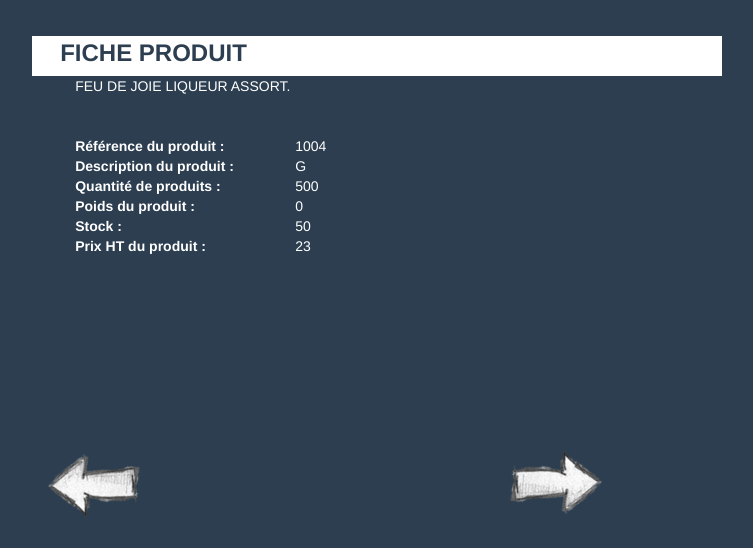
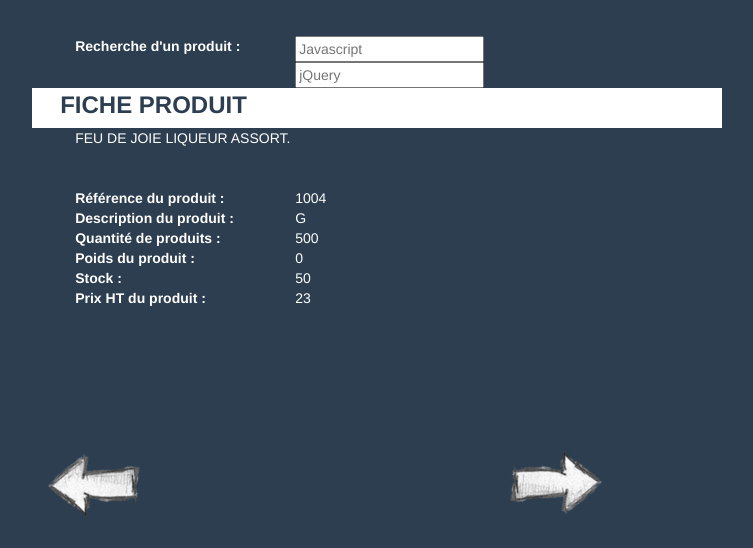
Before and after one commit to mdagniau/projetSucrerie, a PHP site: page / in a window 1280 px wide. Shown: the top 548 px of the page, without its empty margins (263-1016 px from the left). Run offline with PHP 8.4, Linux system fonts and the light colour scheme; data comes from the database, SQL or seed files in the repository; some libraries are stand-ins or nearby versions.

Commit message:
Add autocomplete
Add autocomplete js/jquery

```diff
--- a/index.php
+++ b/index.php
@@ -33,15 +33,28 @@ require_once('router.php');
 
         <title>JS/PHP Project</title>
         <script src="include/libs/jquery-3.1.1.js" type="text/javascript"></script>
+        <script src="include/libs/jquery-ui.js" type="text/javascript"></script>
         <script src="include/libs/bootstrap.js" type="text/javascript"></script>
         <script src="controleur/common.js" type="text/javascript"></script>
         <link href="include/css/bootstrap.min.css" rel="stylesheet" type="text/css"/>
         <link href="include/css/styles.css" rel="stylesheet" type="text/css"/>
         <link href="include/css/demo.css" rel="stylesheet" type="text/css"/>
+        <link href="include/css/jquery-ui.css" rel="stylesheet" type="text/css"/>
+        <link href="include/css/jquery-ui.structure.css" rel="stylesheet" type="text/css"/>
+        <link href="include/css/jquery-ui.theme.css" rel="stylesheet" type="text/css"/>
     </head>
 
     <body class="index">
         <div class="col-md-12" style="height:50vh; margin-top: 5%">
+            <div class="col-md-12">
+                <span id="reference_label_recherche" class="col-md-4" style="font-weight: bold; margin-left:2%">Recherche d'un produit :</span>
+                <span class="col-md-4">
+                <input  type="text" style="color:black" id="reference_recherche_JS" onkeyup="searchReferencesByJS(value)"  onchange="initialiseProductFiche(value)"  list="references-datalist" placeholder="Javascript">
+                <datalist id="references-datalist"></datalist>
+                <input  type="text" style="color:black" id="reference_recherche_jQuery" onkeyup="searchReferencesByJQuery(value)" onchange="initialiseProductFiche(value)" placeholder="jQuery"></span>
+            </div>
+            <br/>
+            <br/>
             <div class="col-md-12" style="background-color:white; color:#2c3e50; font-weight : bold; height:5vh;"><span style="margin-left:2%; font-size:3vh; vertical-align:middle">FICHE PRODUIT</span></div>
             <br/>
             <br/>
```
